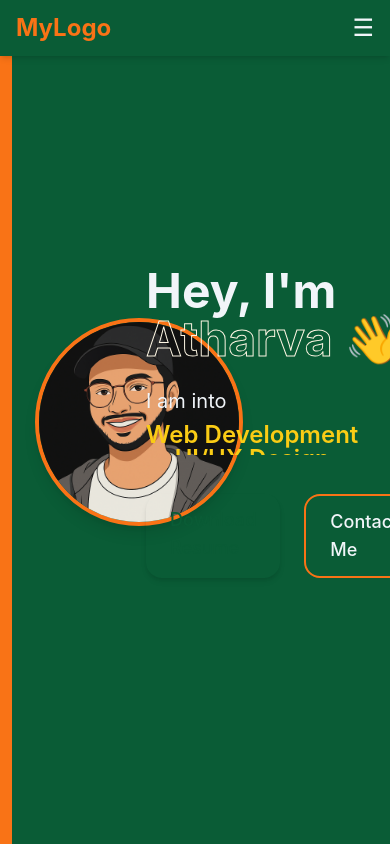
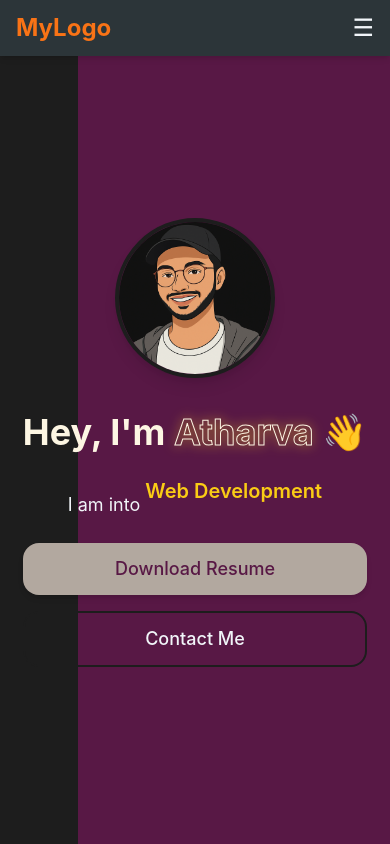
Before and after one commit to atharvag2002/portfolio, a React (Create React App) app: page / in a window 390 px wide. Shown: the top 844 px of the page. Built offline with nearby package versions, Linux system fonts and the light colour scheme.

Commit message:
responsive , designed , flickering

```diff
--- a/src/components/FallingLeaves.css
+++ /dev/null
@@ -1,40 +0,0 @@
-/* FallingLeaves.css */
-@keyframes fall {
-  0% {
-    top: -50px;
-    transform: rotate(0deg);
-  }
-  100% {
-    top: 90vh; /* Leaves disappear before reaching the bottom */
-    transform: rotate(360deg);
-    opacity: 0; /* Fade out before reaching the bottom */
-  }
-}
-
-@keyframes sway {
-  0% {
-    transform: translateX(0);
-  }
-  50% {
-    transform: translateX(-30px);
-  }
-  100% {
-    transform: translateX(30px);
-  }
-}
-
-.leaf {
-  width: 20px;
-  height: 30px;
-  background-color: #f97316; /* Orange color */
-  border-radius: 50%;
-  animation: fall linear infinite, sway ease-in-out infinite;
-}
-
-.leaf:nth-child(odd) {
-  background-color: #facc15; /* Yellow for odd leaves */
-}
-
-.leaf:nth-child(even) {
-  background-color: #0a5c36; /* Green for even leaves */
-}
--- a/src/components/FallingLeaves.jsx
+++ /dev/null
@@ -1,51 +0,0 @@
-import React, { useEffect, useState } from 'react';
-import './FallingLeaves.css';  // Import the CSS file for the falling leaves effect
-
-const FallingLeaves = () => {
-  const [leaves, setLeaves] = useState([]);
-
-  useEffect(() => {
-    const generateLeaves = () => {
-      const numberOfLeaves = 20; // Number of leaves to animate
-      let leavesArray = [];
-
-      for (let i = 0; i < numberOfLeaves; i++) {
-        // Ensure that the leaves' left position is between 10% and 90% of the screen width
-        const leftPosition = 10 + Math.random() * 80; // Between 10% and 90%
-
-        // Randomize the animation delay and duration
-        leavesArray.push({
-          id: i,
-          left: leftPosition,
-          animationDelay: Math.random() * 5, // Random delay for staggered falling
-          animationDuration: 5 + Math.random() * 5, // Random fall duration
-        });
-      }
-
-      setLeaves(leavesArray);
-    };
-
-    generateLeaves();
-    window.addEventListener('resize', generateLeaves); // Re-generate leaves on resize
-
-    return () => window.removeEventListener('resize', generateLeaves);
-  }, []);
-
-  return (
-    <div className="absolute top-0 left-0 w-full h-full pointer-events-none">
-      {leaves.map((leaf) => (
-        <div
-          key={leaf.id}
-          className="leaf absolute top-[-50px] bg-contain bg-no-repeat"
-          style={{
-            left: `${leaf.left}%`,
-            animationDelay: `${leaf.animationDelay}s`,
-            animationDuration: `${leaf.animationDuration}s`,
-          }}
-        ></div>
-      ))}
-    </div>
-  );
-};
-
-export default FallingLeaves;
--- a/src/components/Hero.jsx
+++ b/src/components/Hero.jsx
@@ -1,47 +1,56 @@
 import React from 'react';
 import profile from '../assets/profile.png';
-import '../index.css'; // Make sure your scroll animation CSS is here
+import '../index.css'; // scroll animation styles
 
 const Hero = () => {
   return (
-    <section className="relative bg-background text-textLight h-screen flex items-center px-8 overflow-hidden">
+    <section className="relative bg-background text-textLight min-h-screen flex flex-col md:flex-row items-center justify-center px-4 sm:px-8 overflow-hidden">
 
       {/* Vertical color plane */}
-      <div className="absolute top-0 left-0 h-full w-3 bg-primary md:w-5 lg:w-1/5"></div>
+      <div className="absolute top-0 left-0 h-full w-1/5 bg-primary sm:w-1/5 md:w-1/5 lg:w-1/5"></div>
 
       {/* Profile Picture */}
-      <img
-        src={profile}
-        alt="Atharva"
-        className="absolute left-[9%] top-1/2 transform -translate-y-1/2 w-52 h-52 md:w-72 md:h-72 rounded-full object-cover shadow-lg border-4 border-primary"
-      />
+      <div className="z-10 mt-10 md:mt-0 md:absolute md:left-[9%] md:top-1/2 md:transform md:-translate-y-1/2">
+        <img
+          src={profile}
+          alt="Atharva"
+          className="w-40 h-40 sm:w-52 sm:h-52 md:w-72 md:h-72 rounded-full object-cover shadow-lg border-4 border-primary mx-auto"
+        />
+      </div>
+
+      {/* Text Content */}
+      <div className="z-10 mt-8 md:mt-0 md:ml-[35%] text-center md:text-left max-w-xl">
+      <h1 className="text-4xl sm:text-5xl md:text-6xl lg:text-7xl font-bold mb-4 text-offftext leading-tight whitespace-nowrap">
+           Hey, I'm{" "}
+           <span
+  className="text-transparent bulb-flicker"
+  style={{ WebkitTextStroke: '1px #fdf6e3' }}
+>
+  Atharva
+</span>
 
 
 
 
 
+          {" "}
+  👋
+            </h1>
 
-      {/* Text Content */}
-      <div className="z-10 ml-[35%] text-left">
-        <h1 className="text-5xl md:text-7xl font-bold mb-6 text-offftext">
-          Hey, I'm <span className="text-transparent" style={{ WebkitTextStroke: '1px #fdf6e3' }}>Atharva</span>  👋
-        </h1>
-        <div className="text-xl md:text-2xl mb-8 text-textLight max-w-2xl">
+        {/* Scroll Text */}
+        <div className="text-lg sm:text-xl md:text-2xl mb-6 text-textLight">
           I am into{" "}
-          <span className="inline-block h-10 relative overflow-hidden">
-  <ul className="animate-scrollText leading-10 text-accent font-semibold text-2xl font-poppins">
-
+          <span className="inline-block h-10 sm:h-12 relative overflow-hidden">
+            <ul className="animate-scrollText leading-10 sm:leading-[3rem] text-accent font-semibold text-xl sm:text-2xl font-poppins">
               {["Web Development", "UI/UX Design", "Data Analytics", "App Development"].map((item, i) => (
-                <li key={i} className="h-6 text-center">{item}</li>
+                <li key={i} className="h-10 text-center">{item}</li>
               ))}
             </ul>
           </span>
         </div>
 
-
-
-
-        <div className="flex gap-6">
+        {/* Buttons */}
+        <div className="flex flex-col sm:flex-row gap-4 sm:gap-6 justify-center md:justify-start">
           <a
             href="#projects"
             className="bg-offyellow text-background px-6 py-3 rounded-2xl text-lg font-medium shadow-md hover:scale-105 transition duration-300"
--- a/src/components/Navbar.jsx
+++ b/src/components/Navbar.jsx
@@ -6,7 +6,7 @@ const Navbar = () => {
   const toggleMenu = () => setIsMenuOpen(!isMenuOpen);
 
   return (
-<nav className="fixed top-0 left-0 w-full z-50 bg-[#0a5c36] text-[#f1f5f9] shadow-md">
+<nav className="fixed top-0 left-0 w-full z-50 bg-navyellow text-[#f1f5f9] shadow-md">
 <div className="max-w-screen-xl mx-auto px-4 py-3">
         <div className="flex items-center justify-between">
           {/* Logo */}
--- a/src/index.css
+++ b/src/index.css
@@ -16,3 +16,18 @@ code {
   font-family: source-code-pro, Menlo, Monaco, Consolas, 'Courier New',
     monospace;
 }
+
+@keyframes flicker {
+  0%, 18%, 22%, 25%, 53%, 57%, 100% {
+    opacity: 1;
+    filter: drop-shadow(0 0 6px #facc15); /* yellowish glow */
+  }
+  20%, 24%, 55% {
+    opacity: 0.4;
+    filter: none;
+  }
+}
+
+.bulb-flicker {
+  animation: flicker 2s infinite;
+}
--- a/tailwind.config.js
+++ b/tailwind.config.js
@@ -9,11 +9,14 @@ module.exports = {
 
 
       colors: {
-        primary: "#f97316",        // orange
-        background: "#0a5c36",     // dark green
+        primary: "#1D1D1D ",        // grey
+        background: "#581845 ",     // purple
         textLight: "#f1f5f9",      // light grey
-        accent: "#facc15",
-        offwhite: "#f1f3f5"      // yellow
+        accent: "#facc15",  // yellow
+        offwhite: "#f1f3f5" ,
+        offftext : "#fdf6e3",
+        navyellow:"#2C3539",
+        offyellow : "#b2a89f"  //grey shade of button
 
 
       },
```
